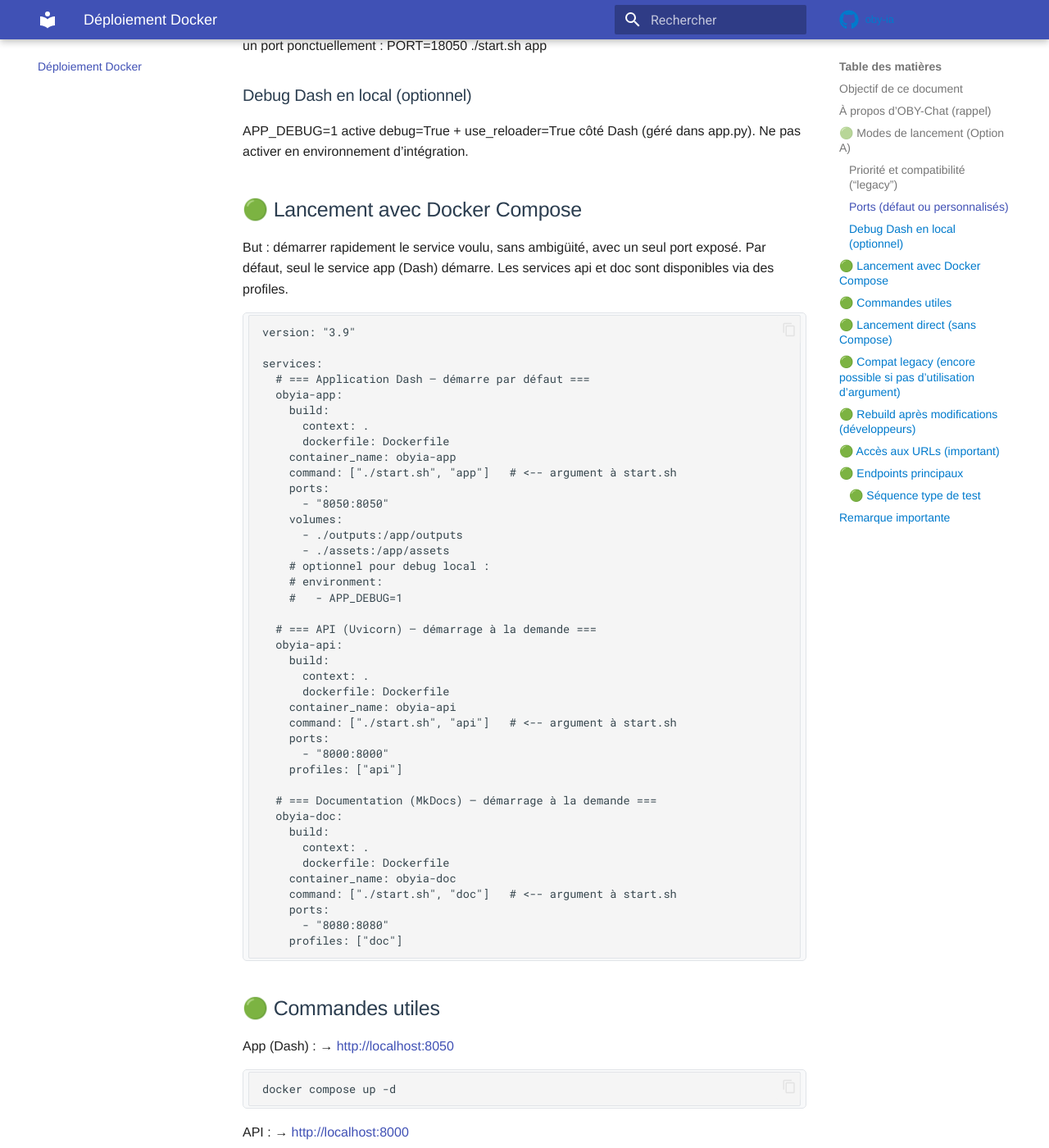
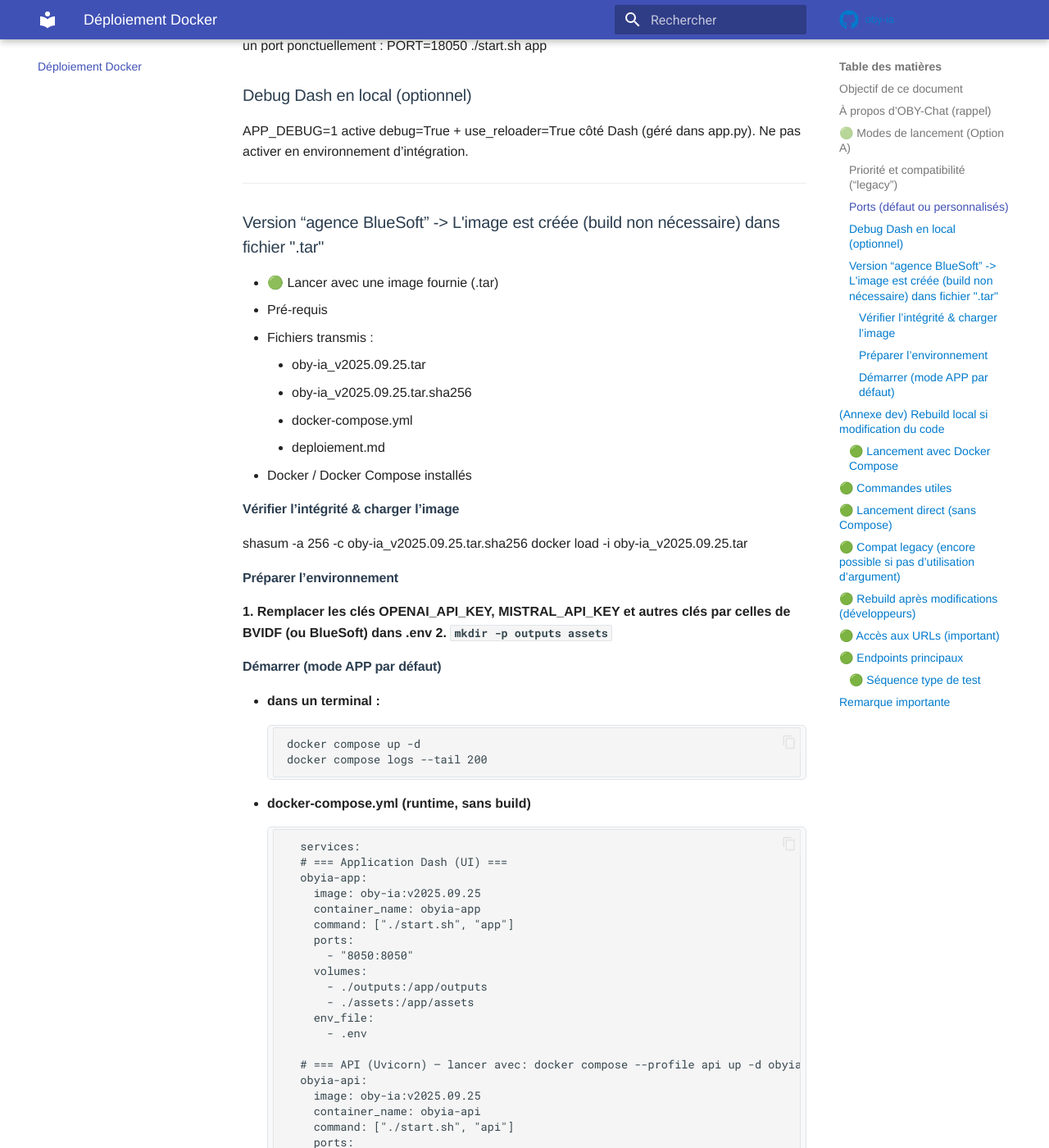
Before and after one commit to DSAGRO3F/OBY-Chat, an MkDocs documentation site: the page built from docs/deploiement.md, in a window 1280 px wide and 1400 px high, scrolled down 948 px. Shown: the whole window at 82% size. Built offline with MkDocs 1.6.1 and Material for MkDocs 9.7.7, drawn with Linux system fonts in a browser that asks for light colours; comment, search, counter and statistics services are not loaded; some of the changed text lies outside the part shown.

Commit message:
Modification requirements.txt (manque package)

````diff
--- a/docs/deploiement.md
+++ b/docs/deploiement.md
@@ -31,7 +31,86 @@
 APP_DEBUG=1 active debug=True + use_reloader=True côté Dash (géré dans app.py).
 Ne pas activer en environnement d’intégration.
 
-## 🟢 Lancement avec Docker Compose
+---
+### Version “agence BlueSoft” -> L'image est créée (build non nécessaire) dans fichier ".tar"
+- 🟢 Lancer avec une image fournie (.tar)
+- Pré-requis
+  - Fichiers transmis :
+    - oby-ia_v2025.09.25.tar
+    - oby-ia_v2025.09.25.tar.sha256
+    - docker-compose.yml
+    - deploiement.md
+  - Docker / Docker Compose installés
+
+#### Vérifier l’intégrité & charger l’image
+shasum -a 256 -c oby-ia_v2025.09.25.tar.sha256
+docker load -i oby-ia_v2025.09.25.tar
+
+#### Préparer l’environnement
+**1. Remplacer les clés OPENAI_API_KEY, MISTRAL_API_KEY et autres clés par celles de BVIDF (ou BlueSoft) dans .env**
+**2. ```mkdir -p outputs assets```**
+
+#### Démarrer (mode APP par défaut)
+- **dans un terminal :**
+```
+docker compose up -d
+docker compose logs --tail 200
+
+```
+- **docker-compose.yml (runtime, sans build)**
+```
+  services:
+  # === Application Dash (UI) ===
+  obyia-app:
+    image: oby-ia:v2025.09.25
+    container_name: obyia-app
+    command: ["./start.sh", "app"]
+    ports:
+      - "8050:8050"
+    volumes:
+      - ./outputs:/app/outputs
+      - ./assets:/app/assets
+    env_file:
+      - .env
+
+  # === API (Uvicorn) — lancer avec: docker compose --profile api up -d obyia-api
+  obyia-api:
+    image: oby-ia:v2025.09.25
+    container_name: obyia-api
+    command: ["./start.sh", "api"]
+    ports:
+      - "8000:8000"
+    profiles: ["api"]
+    env_file:
+      - .env
+
+  # === DOC (MkDocs) — lancer avec: docker compose --profile doc up -d obyia-doc
+  obyia-doc:
+    image: oby-ia:v2025.09.25
+    container_name: obyia-doc
+    command: ["./start.sh", "doc"]
+    ports:
+      - "8080:8080"
+    profiles: ["doc"]
+    env_file:
+      - .env
+
+```
+
+- **Arrêt / redémarrage**
+```
+docker compose down            # (garde les volumes/données)
+docker compose up -d --force-recreate
+```
+
+## (Annexe dev) Rebuild local si modification du code
+- **Cette partie ne concerne que les équipes qui reconstruisent l’image.**
+```
+docker compose build --no-cache
+docker compose up -d
+```
+
+### 🟢 Lancement avec Docker Compose
 But : démarrer rapidement le service voulu, sans ambigüité, avec un seul port exposé.
 Par défaut, seul le service app (Dash) démarre. Les services api et doc sont disponibles via des profiles.
 
--- a/pyproject.toml
+++ b/pyproject.toml
@@ -63,6 +63,7 @@
     "sentence-transformers>=2.6.1",
     "transformers>=4.41.0",
     "huggingface-hub>=0.23.0",
+    "fasteners>=0.19"
 ]
 
 [project.optional-dependencies]
--- a/requirements.txt
+++ b/requirements.txt
@@ -56,3 +56,4 @@
 sentence-transformers>=2.6.1
 transformers>=4.41.0
 huggingface-hub>=0.23.0
+fasteners>=0.19
````
Also changed, not shown: docker-compose.yml (+52 -18 lines), 1 other file.
